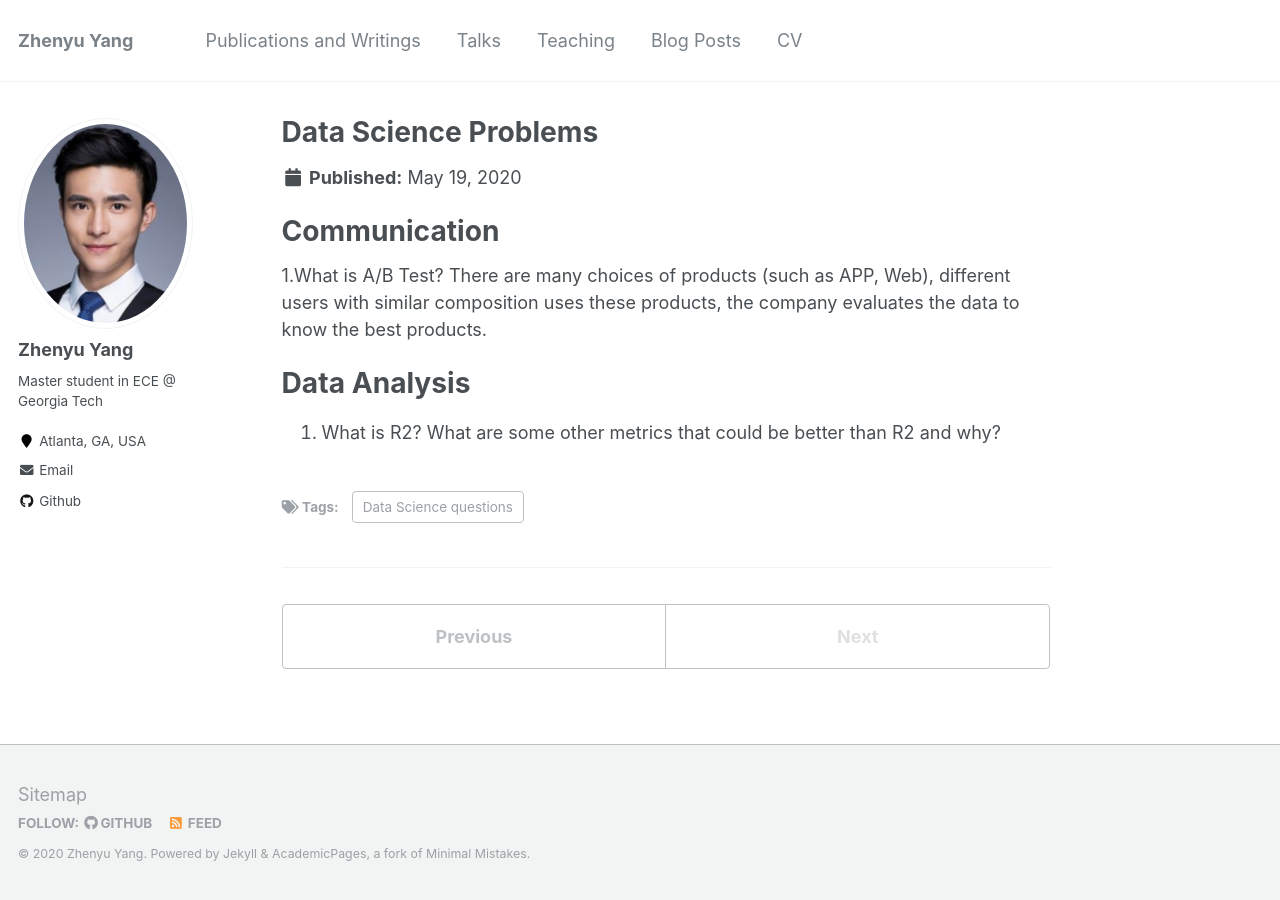
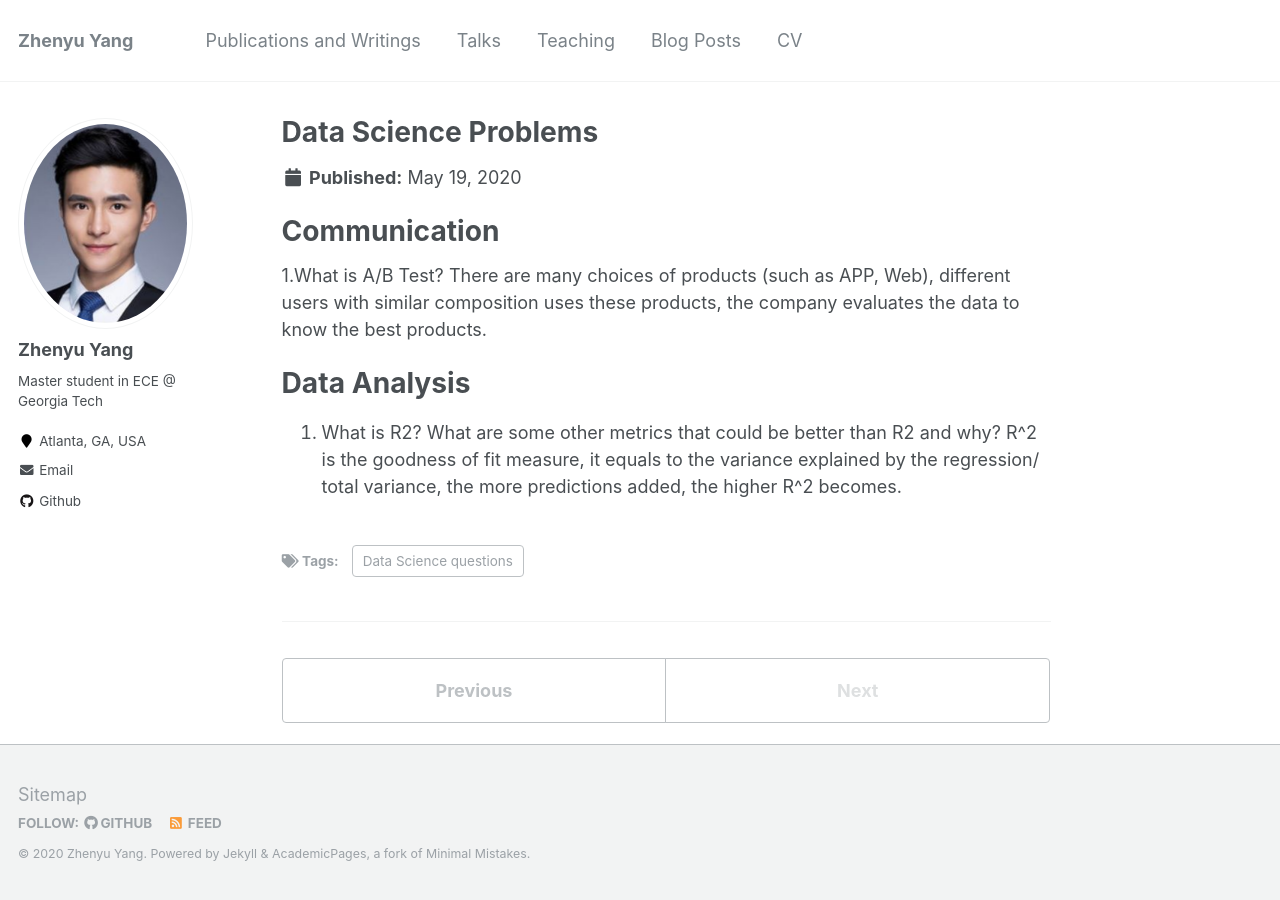
Before and after one commit to azpeteryang/azpeteryang.github.io, a Jekyll site: the page built from _posts/2020-05-19-blog-post-1.md, in a window 1280 px wide. Built offline with Jekyll 4.4.1, drawn with Linux system fonts in a browser that asks for light colours.

Commit message:
Update 2020-05-19-blog-post-1.md

```diff
--- a/_posts/2020-05-19-blog-post-1.md
+++ b/_posts/2020-05-19-blog-post-1.md
@@ -12,3 +12,4 @@ tags:
 
 # Data Analysis
 1. What is R2? What are some other metrics that could be better than R2 and why?
+    R^2 is the goodness of fit measure, it equals to the variance explained by the regression/ total variance, the more predictions added, the higher R^2 becomes.
```
